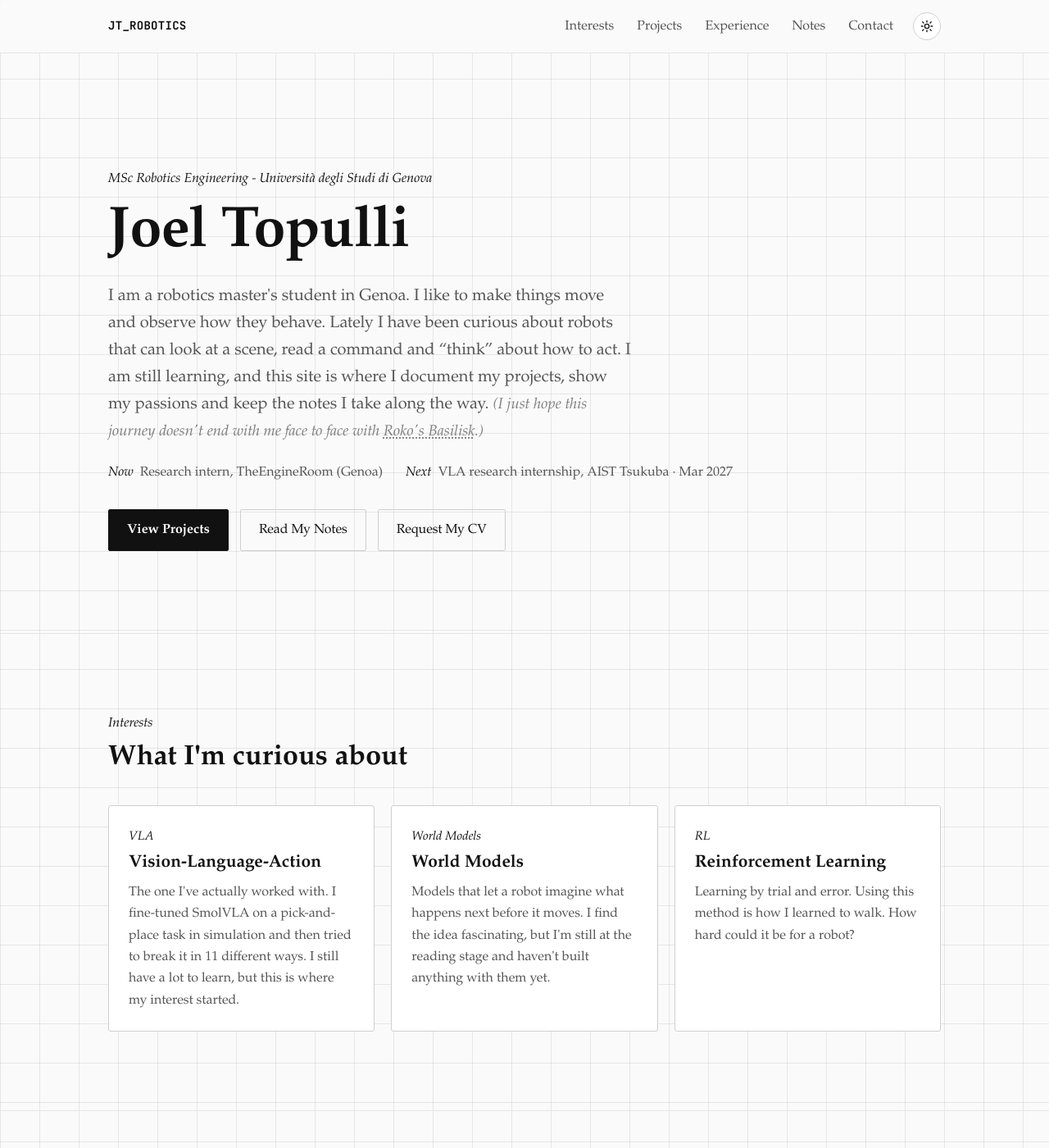
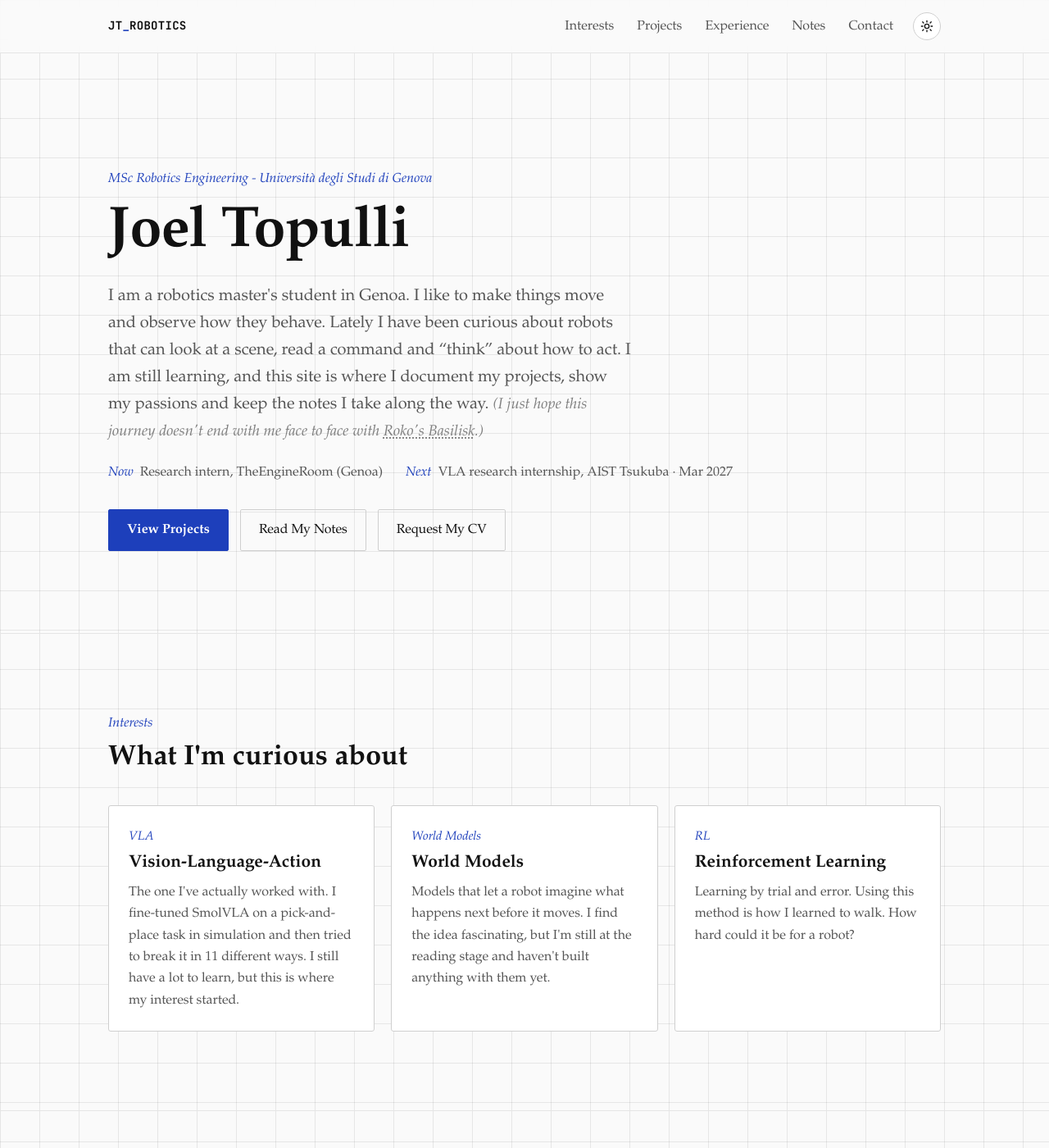
Before and after one commit to IloPinci/portfolio, a Jekyll site: the page built from index.html, in a window 1280 px wide and 1400 px high. Shown: the whole window at 82% size. Built offline with Jekyll 4.4.1, drawn with Linux system fonts in a browser that asks for light colours; some web fonts are replaced.

Commit message:
v1.5.2 -> Hopefully the final style change

```diff
--- a/assets/css/style.css
+++ b/assets/css/style.css
@@ -6,18 +6,18 @@
   --ink: #111111;
   --ink-dim: #555555;
   --ink-faint: #737373;
-  --accent: #111111;
+  --accent: #1D3FBB;
   /* legacy names: other stylesheets still use --amber and --cyan, both now map to the single accent */
   --amber: var(--accent);
   --cyan: var(--accent);
   --line: #E5E5E5;
   --line-bright: #CFCFCF;
   --on-accent: #FFFFFF;
-  --glow-cyan: rgba(0, 0, 0, 0.12);
+  --glow-cyan: rgba(29, 63, 187, 0.16);
 
   /* background grid */
   --grid: rgba(0, 0, 0, 0.08);
-  --grid-hot: rgba(0, 0, 0, 0.5);
+  --grid-hot: rgba(29, 63, 187, 0.55);
 
   --serif: 'Book Antiqua', 'Palatino Linotype', Palatino, 'TeX Gyre Pagella', 'URW Palladio L', P052, Georgia, serif;
   --sans: var(--serif);
@@ -33,14 +33,14 @@
   --ink: #EDEDED;
   --ink-dim: #A0A0A0;
   --ink-faint: #8A8A8A;
-  --accent: #EDEDED;
+  --accent: #8FA8FF;
   --line: #2A2A2A;
   --line-bright: #3A3A3A;
   --on-accent: #111111;
-  --glow-cyan: rgba(255, 255, 255, 0.15);
+  --glow-cyan: rgba(143, 168, 255, 0.28);
 
   --grid: rgba(255, 255, 255, 0.07);
-  --grid-hot: rgba(255, 255, 255, 0.45);
+  --grid-hot: rgba(143, 168, 255, 0.6);
 }
 
 *{ box-sizing: border-box; }
@@ -327,7 +327,7 @@ h2{
 .lede .aside a:hover { text-decoration-style: solid; }
 
 .btn.primary{ background: var(--accent); color: var(--on-accent); border-color: var(--accent); font-weight: 700; }
-.btn.primary:hover{ background: var(--ink-dim); border-color: var(--ink-dim); color: var(--on-accent); }
+.btn.primary:hover{ background: var(--ink); border-color: var(--ink); color: var(--bg); }
 .btn.ghost{ color: var(--ink); }
 .btn.ghost:hover{ border-color: var(--ink); background: var(--surface); }
 
@@ -488,6 +488,7 @@ footer p.lede{ color: var(--ink-dim); max-width: 520px; margin: 0 0 34px; }
   gap: 10px;
 }
 
+
 /* =====================================================
    BLOG / NOTES
    ===================================================== */
```
